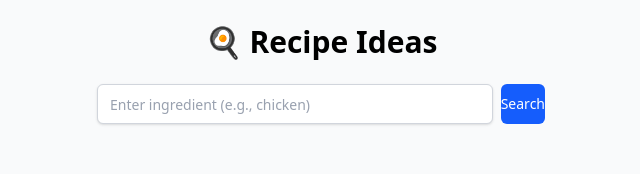
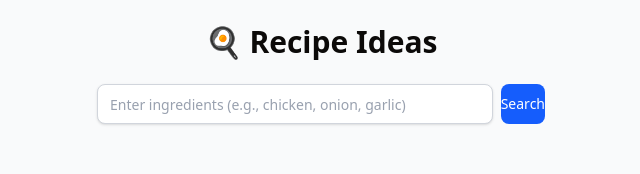
Before and after one commit to Sardar-Sadiq/Recipe-ideas-webapp, a React (Vite) app: page / in a window 1280 px wide. Shown: the top 174 px of the page, without its empty margins (319-959 px from the left). Built offline with nearby package versions, Linux system fonts and the light colour scheme.

Commit message:
polishing UI and installed the shadcn compo's

```diff
--- a/src/App.jsx
+++ b/src/App.jsx
@@ -8,15 +8,48 @@ function App() {
   const [ingredient, setIngredient] = useState("")
   const [recipes, setRecipes] = useState([])
   const [selectedRecipe, setSelectedRecipe] = useState(null)
+  const [isSearching, setIsSearching] = useState(false)
+  const [hasSearched, setHasSearched] = useState(false)
 
   const fetchRecipes = async () => {
-    if (!ingredient) return
+    if (!ingredient.trim()) return
+
+    setIsSearching(true)
+    setHasSearched(false) // Reset search status
+
+    const ingredients = ingredient.split(',').map(item => item.trim()).filter(item => item.length > 0);
+
+    try {
+      const allResults = await Promise.all(
+        ingredients.map(async (ing) => {
           const res = await fetch(
-      `https://www.themealdb.com/api/json/v1/1/filter.php?i=${ingredient}`
+            `https://www.themealdb.com/api/json/v1/1/filter.php?i=${ing}`
           )
           const data = await res.json()
-    setRecipes(data.meals || [])
+          return data.meals || []
+        })
+      )
+
+      if (allResults.length === 0) {
+        setRecipes([]);
+      } else {
+        const firstIngredientRecipes = allResults[0];
+        const commonMeals = firstIngredientRecipes.filter(recipe => {
+          return allResults.every(resultList =>
+            resultList.some(r => r.idMeal === recipe.idMeal)
+          );
+        });
+        setRecipes(commonMeals);
+      }
+
+    } catch (error) {
+      console.error("Failed to fetch recipes:", error)
+      setRecipes([])
+    } finally {
+      setIsSearching(false)
+      setHasSearched(true)
       setSelectedRecipe(null) // reset when searching new
+    }
   }
 
   const fetchRecipeDetails = async (idMeal) => {
@@ -29,12 +62,12 @@ function App() {
 
   return (
     <div className="min-h-screen bg-gray-50 p-6">
-      <h1 className="text-3xl font-bold text-center mb-6">🍳 Recipe Ideas</h1>
+      <h1  className="text-3xl font-bold text-center mb-6">🍳 Recipe Ideas</h1>
 
       {/* Search Section */}
       <div className="flex gap-2 max-w-md mx-auto mb-8">
         <Input
-          placeholder="Enter ingredient (e.g., chicken)"
+          placeholder="Enter ingredients (e.g., chicken, onion, garlic)"
           value={ingredient}
           onChange={(e) => setIngredient(e.target.value)}
         />
@@ -42,6 +75,12 @@ function App() {
       </div>
 
       {/* Recipes Grid */}
+      {isSearching ? (
+        <div className="text-center text-gray-500 col-span-3">
+          Searching for recipes...
+        </div>
+      ) : (
+        recipes.length > 0 ? (
           <div className="grid grid-cols-1 md:grid-cols-3 gap-6">
             {recipes.map((meal) => (
               <RecipeCard
@@ -51,6 +90,14 @@ function App() {
               />
             ))}
           </div>
+        ) : (
+          hasSearched && (
+            <div className="text-center text-gray-500 col-span-3">
+              No recipes found for those ingredients.
+            </div>
+          )
+        )
+      )}
 
       {/* Recipe Preview Section */}
       {selectedRecipe && (
--- a/src/components/RecipeCard.jsx
+++ b/src/components/RecipeCard.jsx
@@ -1,24 +1,32 @@
+import { AspectRatio } from "./ui/AspectRatio"
 import { Card, CardContent, CardHeader, CardTitle } from "./ui/Card"
 
 function RecipeCard({ meal, onClick }) {
   return (
     <Card
-      className="hover:shadow-lg transition cursor-pointer"
       onClick={onClick}
+      className="relative group cursor-pointer overflow-hidden rounded-xl shadow-md hover:shadow-xl transition"
     >
-      <CardHeader>
-        <CardTitle>{meal.strMeal}</CardTitle>
-      </CardHeader>
-      <CardContent>
+      <AspectRatio ratio={1}>
+        {/* Image */}
         <img
           src={meal.strMealThumb}
           alt={meal.strMeal}
-          className="rounded-lg"
+          className="w-full h-full object-cover group-hover:scale-105 transition-transform duration-300"
         />
-      </CardContent>
+
+        {/* Dark overlay */}
+        <div className="absolute inset-0 bg-gradient-to-t from-black/70 via-black/40 to-transparent opacity-80 group-hover:opacity-90 transition-opacity" />
+
+        {/* Title overlay */}
+        <div className="absolute bottom-4 left-4 right-4 text-white">
+          <h3 className="text-lg font-semibold drop-shadow-md">
+            {meal.strMeal}
+          </h3>
+        </div>
+      </AspectRatio>
     </Card>
   )
 }
 
 export default RecipeCard
-// src/components/RecipeCard.jsx
--- /dev/null
+++ b/src/components/ui/AspectRatio.jsx
@@ -0,0 +1,16 @@
+import * as React from "react"
+import * as AspectRatioPrimitive from "@radix-ui/react-aspect-ratio"
+
+import { cn } from "../../lib/utils"
+
+const AspectRatio = React.forwardRef(({ className, ratio = 1, ...props }, ref) => (
+  <AspectRatioPrimitive.Root
+    ref={ref}
+    ratio={ratio}
+    className={cn("relative", className)}
+    {...props}
+  />
+))
+AspectRatio.displayName = "AspectRatio"
+
+export { AspectRatio }
--- a/src/index.css
+++ b/src/index.css
@@ -1 +1,120 @@
 @import "tailwindcss";
+@import "tw-animate-css";
+
+@custom-variant dark (&:is(.dark *));
+
+@theme inline {
+  --radius-sm: calc(var(--radius) - 4px);
+  --radius-md: calc(var(--radius) - 2px);
+  --radius-lg: var(--radius);
+  --radius-xl: calc(var(--radius) + 4px);
+  --color-background: var(--background);
+  --color-foreground: var(--foreground);
+  --color-card: var(--card);
+  --color-card-foreground: var(--card-foreground);
+  --color-popover: var(--popover);
+  --color-popover-foreground: var(--popover-foreground);
+  --color-primary: var(--primary);
+  --color-primary-foreground: var(--primary-foreground);
+  --color-secondary: var(--secondary);
+  --color-secondary-foreground: var(--secondary-foreground);
+  --color-muted: var(--muted);
+  --color-muted-foreground: var(--muted-foreground);
+  --color-accent: var(--accent);
+  --color-accent-foreground: var(--accent-foreground);
+  --color-destructive: var(--destructive);
+  --color-border: var(--border);
+  --color-input: var(--input);
+  --color-ring: var(--ring);
+  --color-chart-1: var(--chart-1);
+  --color-chart-2: var(--chart-2);
+  --color-chart-3: var(--chart-3);
+  --color-chart-4: var(--chart-4);
+  --color-chart-5: var(--chart-5);
+  --color-sidebar: var(--sidebar);
+  --color-sidebar-foreground: var(--sidebar-foreground);
+  --color-sidebar-primary: var(--sidebar-primary);
+  --color-sidebar-primary-foreground: var(--sidebar-primary-foreground);
+  --color-sidebar-accent: var(--sidebar-accent);
+  --color-sidebar-accent-foreground: var(--sidebar-accent-foreground);
+  --color-sidebar-border: var(--sidebar-border);
+  --color-sidebar-ring: var(--sidebar-ring);
+}
+
+:root {
+  --radius: 0.625rem;
+  --background: oklch(1 0 0);
+  --foreground: oklch(0.147 0.004 49.25);
+  --card: oklch(1 0 0);
+  --card-foreground: oklch(0.147 0.004 49.25);
+  --popover: oklch(1 0 0);
+  --popover-foreground: oklch(0.147 0.004 49.25);
+  --primary: oklch(0.216 0.006 56.043);
+  --primary-foreground: oklch(0.985 0.001 106.423);
+  --secondary: oklch(0.97 0.001 106.424);
+  --secondary-foreground: oklch(0.216 0.006 56.043);
+  --muted: oklch(0.97 0.001 106.424);
+  --muted-foreground: oklch(0.553 0.013 58.071);
+  --accent: oklch(0.97 0.001 106.424);
+  --accent-foreground: oklch(0.216 0.006 56.043);
+  --destructive: oklch(0.577 0.245 27.325);
+  --border: oklch(0.923 0.003 48.717);
+  --input: oklch(0.923 0.003 48.717);
+  --ring: oklch(0.709 0.01 56.259);
+  --chart-1: oklch(0.646 0.222 41.116);
+  --chart-2: oklch(0.6 0.118 184.704);
+  --chart-3: oklch(0.398 0.07 227.392);
+  --chart-4: oklch(0.828 0.189 84.429);
+  --chart-5: oklch(0.769 0.188 70.08);
+  --sidebar: oklch(0.985 0.001 106.423);
+  --sidebar-foreground: oklch(0.147 0.004 49.25);
+  --sidebar-primary: oklch(0.216 0.006 56.043);
+  --sidebar-primary-foreground: oklch(0.985 0.001 106.423);
+  --sidebar-accent: oklch(0.97 0.001 106.424);
+  --sidebar-accent-foreground: oklch(0.216 0.006 56.043);
+  --sidebar-border: oklch(0.923 0.003 48.717);
+  --sidebar-ring: oklch(0.709 0.01 56.259);
+}
+
+.dark {
+  --background: oklch(0.147 0.004 49.25);
+  --foreground: oklch(0.985 0.001 106.423);
+  --card: oklch(0.216 0.006 56.043);
+  --card-foreground: oklch(0.985 0.001 106.423);
+  --popover: oklch(0.216 0.006 56.043);
+  --popover-foreground: oklch(0.985 0.001 106.423);
+  --primary: oklch(0.923 0.003 48.717);
+  --primary-foreground: oklch(0.216 0.006 56.043);
+  --secondary: oklch(0.268 0.007 34.298);
+  --secondary-foreground: oklch(0.985 0.001 106.423);
+  --muted: oklch(0.268 0.007 34.298);
+  --muted-foreground: oklch(0.709 0.01 56.259);
+  --accent: oklch(0.268 0.007 34.298);
+  --accent-foreground: oklch(0.985 0.001 106.423);
+  --destructive: oklch(0.704 0.191 22.216);
+  --border: oklch(1 0 0 / 10%);
+  --input: oklch(1 0 0 / 15%);
+  --ring: oklch(0.553 0.013 58.071);
+  --chart-1: oklch(0.488 0.243 264.376);
+  --chart-2: oklch(0.696 0.17 162.48);
+  --chart-3: oklch(0.769 0.188 70.08);
+  --chart-4: oklch(0.627 0.265 303.9);
+  --chart-5: oklch(0.645 0.246 16.439);
+  --sidebar: oklch(0.216 0.006 56.043);
+  --sidebar-foreground: oklch(0.985 0.001 106.423);
+  --sidebar-primary: oklch(0.488 0.243 264.376);
+  --sidebar-primary-foreground: oklch(0.985 0.001 106.423);
+  --sidebar-accent: oklch(0.268 0.007 34.298);
+  --sidebar-accent-foreground: oklch(0.985 0.001 106.423);
+  --sidebar-border: oklch(1 0 0 / 10%);
+  --sidebar-ring: oklch(0.553 0.013 58.071);
+}
+
+@layer base {
+  * {
+    @apply border-border outline-ring/50;
+  }
+  body {
+    @apply bg-background text-foreground;
+  }
+}
--- a/src/lib/utils.js
+++ b/src/lib/utils.js
@@ -1,3 +1,6 @@
-export function cn(...classes) {
-  return classes.filter(Boolean).join(" ")
+import { clsx } from "clsx";
+import { twMerge } from "tailwind-merge"
+
+export function cn(...inputs) {
+  return twMerge(clsx(inputs));
 }
--- a/vite.config.js
+++ b/vite.config.js
@@ -1,9 +1,11 @@
 import { defineConfig } from 'vite'
 import react from '@vitejs/plugin-react'
+import path from "path"
+import tailwindcss from '@tailwindcss/vite'
+import { fileURLToPath } from 'url'
 
-import tailwindcss from '@tailwindcss/vite'
 
-// https://vite.dev/config/
+const __dirname = path.dirname(fileURLToPath(import.meta.url))
 export default defineConfig({
   plugins: [react(),
 
@@ -11,5 +13,9 @@ export default defineConfig({
 
 
   ],
-
+   resolve: {
+    alias: {
+      "@": path.resolve(__dirname, "./src"),
+    },
+  },
 })
```
Also changed, not shown: jsconfig.json (added, +9 -0 lines), package.json (+7 -0 lines), components.json (added), 1 other file (tests, documents, lock files or other folders). Lines whose indentation alone changed are shown as unchanged.
